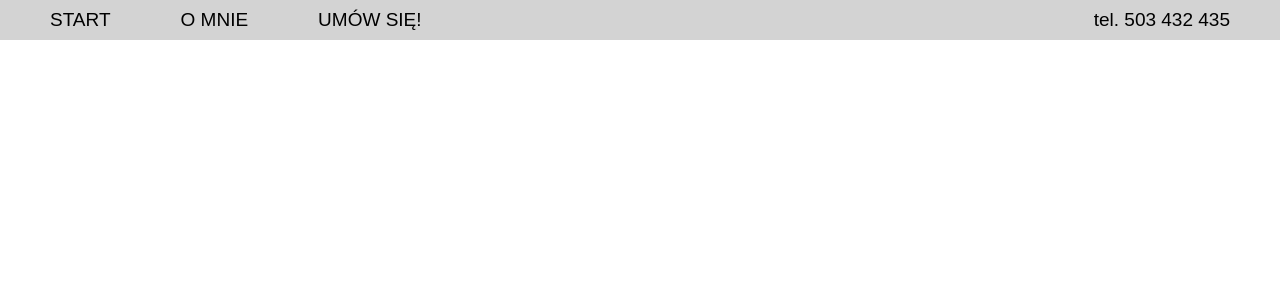
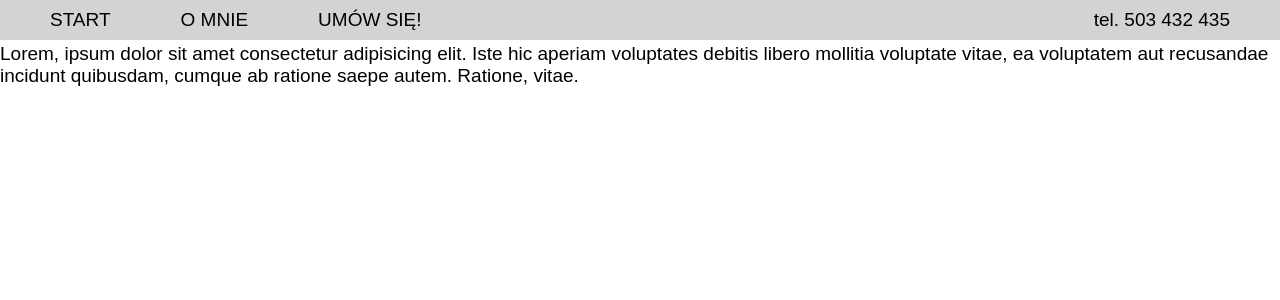
Before and after one commit to Adaxelx/strona-salonu, a React (Create React App) app: page /about in a window 1280 px wide. Shown: the top 300 px of the page. Built offline with nearby package versions, Linux system fonts and the light colour scheme.

Commit message:
add 2 side pages

```diff
--- a/src/App.js
+++ b/src/App.js
@@ -4,7 +4,8 @@ import NavM from './MobileComponents/Nav/NavM.js'
 import Nav from './DesktopComponents/navBtnDesk.js'
 // import Logo from './MobileComponents/Logo.js'
 import Start from './MobileComponents/StartPage.js'
-
+import AboutMe from './MobileComponents/AboutMe.js'
+import Visit from './MobileComponents/Visit.js'
 import {Switch,BrowserRouter as Router,Route} from 'react-router-dom'
 
 // class App extends Component {
@@ -58,7 +59,8 @@ class App extends React.Component{
                 >
             <Switch location={location}>
                 <Route path="/" exact component={Start} />
-                <Route path="/offer" exact component={Start} />
+                <Route path="/about" exact component={AboutMe} />
+                <Route path="/visit" exact component={Visit} />
             </Switch>
             </CSSTransition>
             </TransitionGroup>
--- /dev/null
+++ b/src/MobileComponents/AboutMe.js
@@ -0,0 +1,15 @@
+import React from 'react';
+
+class AboutMe extends React.Component {
+    state = {  }
+    render() {
+        return (
+            <>
+             <h1>O mnie</h1>
+             <p>Lorem, ipsum dolor sit amet consectetur adipisicing elit. Iste hic aperiam voluptates debitis libero mollitia voluptate vitae, ea voluptatem aut recusandae incidunt quibusdam, cumque ab ratione saepe autem. Ratione, vitae.</p>
+            </>
+         );
+    }
+}
+
+export default AboutMe;
--- /dev/null
+++ b/src/MobileComponents/Visit.js
@@ -0,0 +1,13 @@
+import React from 'react';
+
+
+class Visit extends React.Component {
+ state = {}
+ render(){
+  return (
+      <>
+      </>
+  )
+}
+}
+export default Visit;
```
